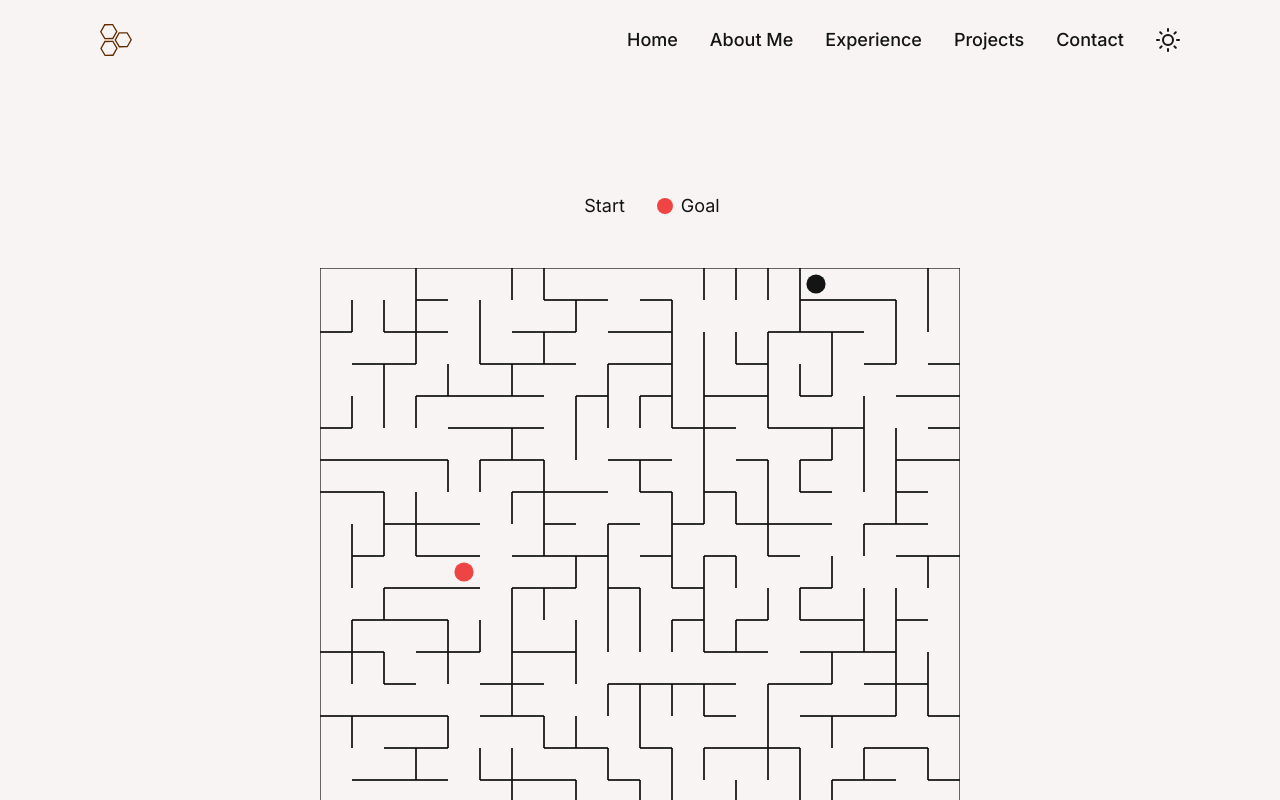
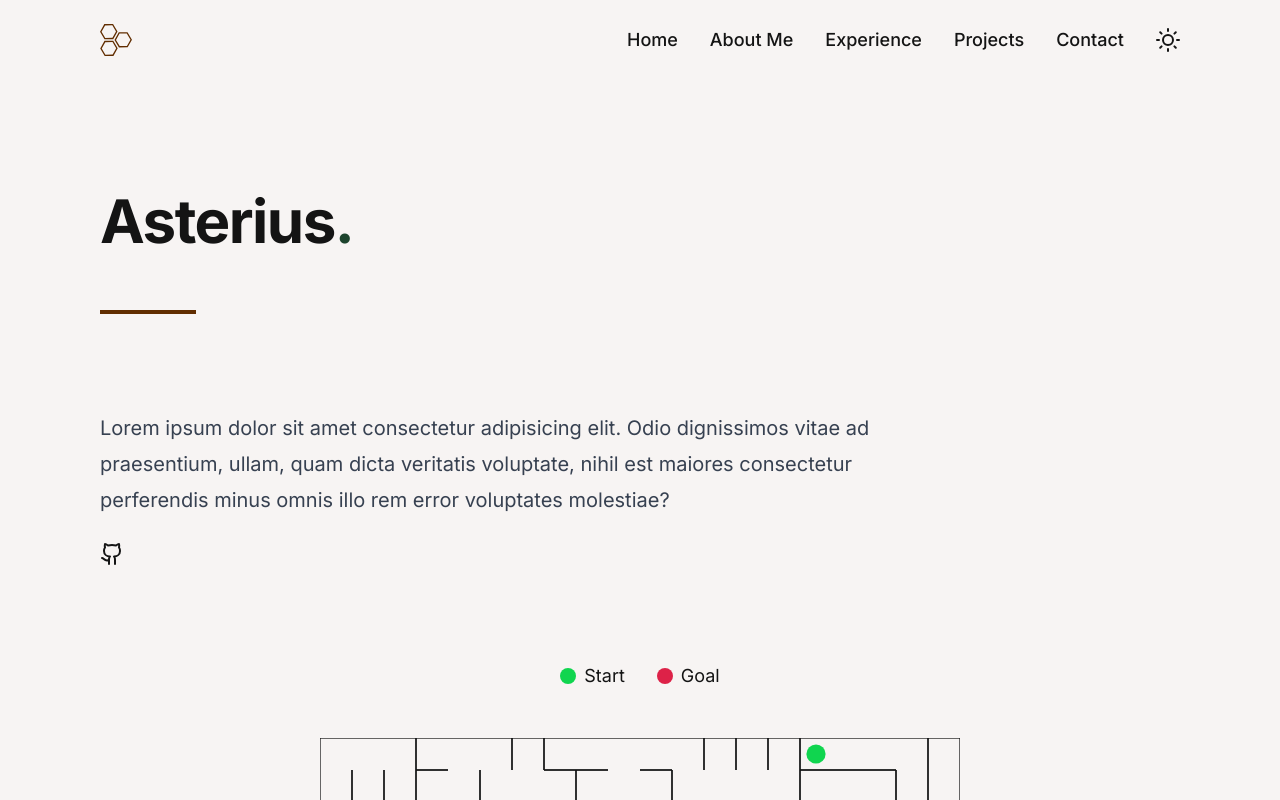
Before and after one commit to corbinmurray/corbinmurray-dev, a Next.js app: page /projects/asterius in a window 1280 px wide. Shown: the top 800 px of the page. Built offline with nearby package versions, Linux system fonts and the light colour scheme.

Commit message:
styles changes

```diff
--- a/app/globals.css
+++ b/app/globals.css
@@ -25,8 +25,11 @@
 		--muted: 207 43.48% 9.02%;
 		--muted-foreground: 207 43.48% 9.02%;
 
-		--destructive: 0 84.2% 60.2%;
+		--destructive: 348 73% 50%;
 		--destructive-foreground: 15 20% 96.08%;
+
+		--creative: 139 86% 45%;
+		--creative-foreground: 0 0% 7.84%;
 
 		--border: 0 0% 7.84%;
 		--input: #e7ddda;
@@ -60,8 +63,11 @@
 		--accent: 145.31 40.51% 69.02%;
 		--accent-foreground: 207 43.48% 9.02%;
 
-		--destructive: 0 62.8% 30.6%;
+		--destructive: 0 62.8% 70%;
 		--destructive-foreground: 15 20% 96.08%;
+
+		--creative: 139 86% 70%;
+		--creative-foreground: 0 0% 7.84%;
 
 		--border: 0 0% 14.9%;
 		--input: 205.91 43.14% 20%;
--- a/app/projects/asterius/page.tsx
+++ b/app/projects/asterius/page.tsx
@@ -1,9 +1,27 @@
 import MazeSvg from "@/components/maze-svg";
+import RevealSection from "@/components/reveal-section";
+import SectionHeader from "@/components/section-header";
+import { Github } from "lucide-react";
 
 export default function Page() {
 	return (
-		<div className="max-w-screen-sm mx-auto mt-28 xl:col-span-full">
-			<MazeSvg className="w-full h-full" />
-		</div>
+		<>
+			<RevealSection className="mt-12 md:mt-24">
+				<SectionHeader title="Asterius" />
+
+				<article>
+					<p>
+						Lorem ipsum dolor sit amet consectetur adipisicing elit. Odio dignissimos vitae ad praesentium, ullam, quam dicta veritatis voluptate, nihil est
+						maiores consectetur perferendis minus omnis illo rem error voluptates molestiae?
+					</p>
+				</article>
+
+				<Github />
+
+				<div className="max-w-screen-sm mx-auto my-12 md:my-24">
+					<MazeSvg className="mx-auto" />
+				</div>
+			</RevealSection>
+		</>
 	);
 }
--- a/tailwind.config.ts
+++ b/tailwind.config.ts
@@ -35,6 +35,10 @@ export default {
 				destructive: {
 					DEFAULT: "hsl(var(--destructive))",
 					foreground: "hsl(var(--destructive-foreground))",
+				},
+				creative: {
+					DEFAULT: "hsl(var(--creative))",
+					foreground: "hsl(var(--creative-foreground))",
 				},
 				border: "hsl(var(--border))",
 				input: "hsl(var(--input))",
```
